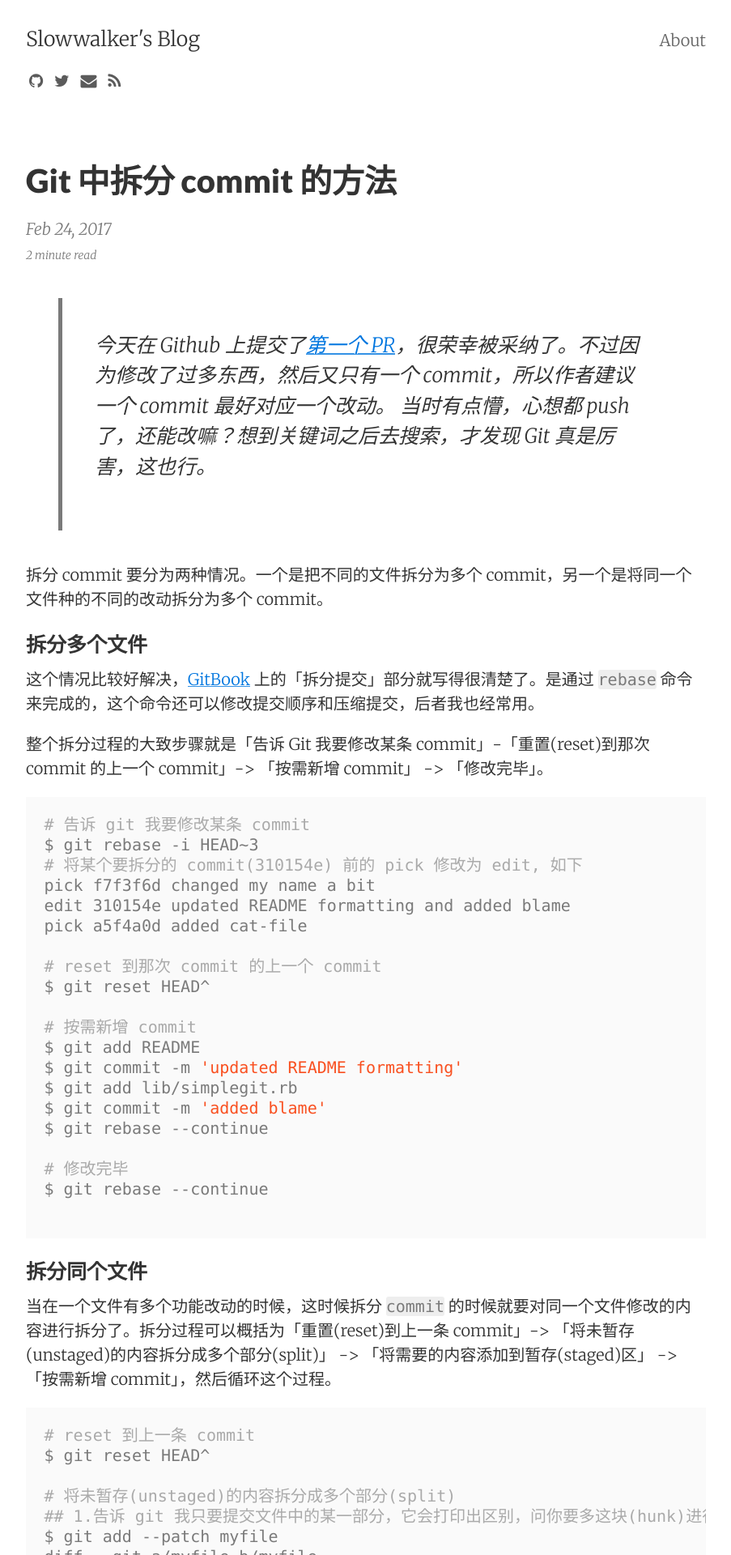
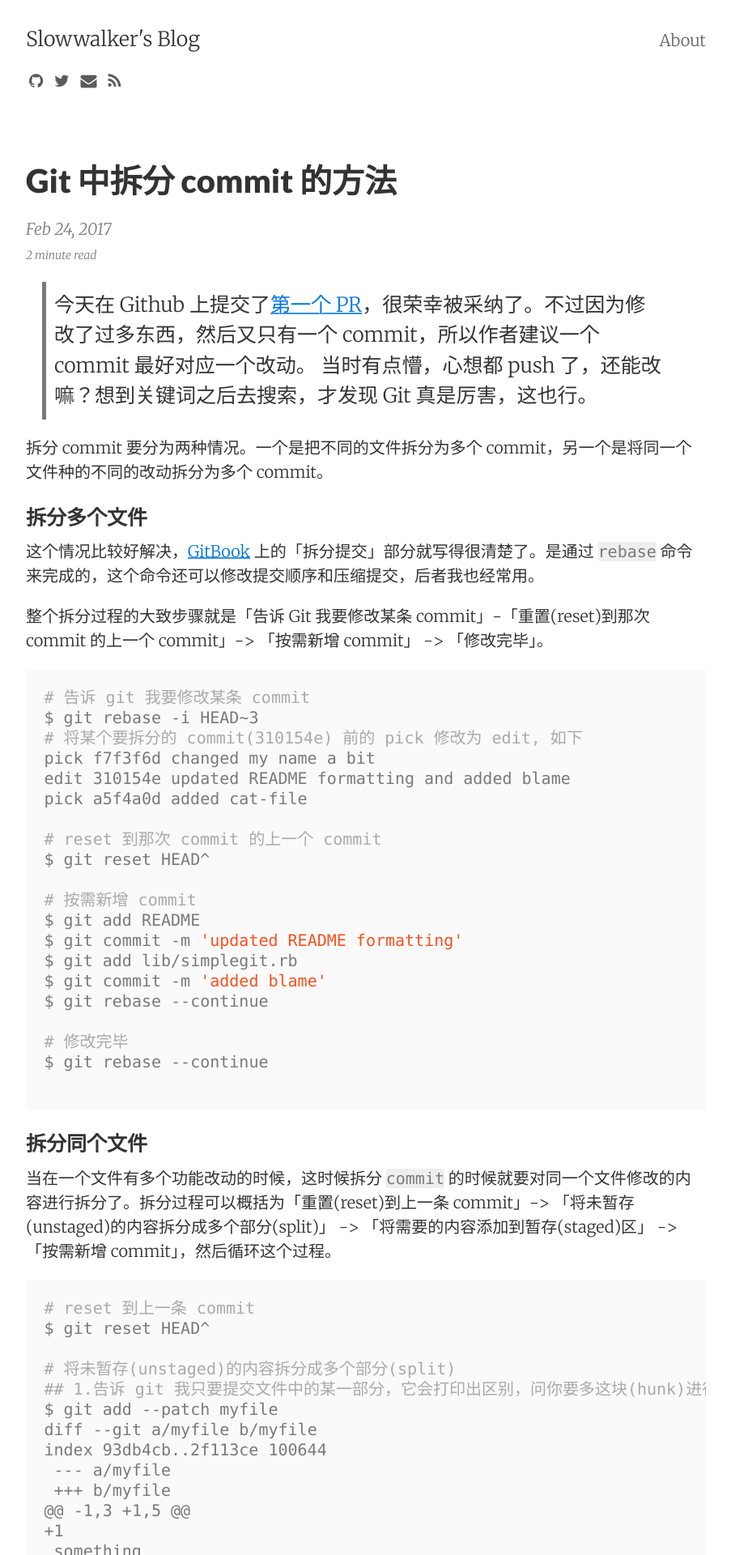
Before and after one commit to fyl00/fyl00.github.io, a Jekyll site: the page built from _posts/2017-02-24-split-git-commits.md, in a window 1280 px wide. Shown: the top 1920 px of the page at 81% size, without its empty margins (188-1091 px from the left). Built offline with Jekyll 4.4.1, drawn with Linux system fonts in a browser that asks for light colours; nearby versions of some CDN libraries.

Commit message:
Updated blockquote style.

```diff
--- a/_sass/_media-queries.scss
+++ b/_sass/_media-queries.scss
@@ -31,8 +31,8 @@
   }
 
   blockquote {
-    margin-left: $space-3;
-    padding: $space-3;
+    margin-left: $space-2;
+    padding: $space-1;
   }
 
   .social-icons-left {
--- a/_sass/basscss/_base-typography.scss
+++ b/_sass/basscss/_base-typography.scss
@@ -52,8 +52,8 @@ hr {
 }
 
 blockquote {
-  margin-top: $space-3;
-  margin-bottom: $space-3;
+  margin-top: $space-2;
+  margin-bottom: $space-2;
   margin-left: 0;
   padding-left: $space-2;
   padding-right: $space-2;
@@ -62,7 +62,11 @@ blockquote {
 blockquote,
 blockquote p {
   font-size: $h3;
-  font-style: italic;
+  font-style: normal;
+}
+
+blockquote p {
+    margin-bottom: 0;
 }
 
 h1,
```
